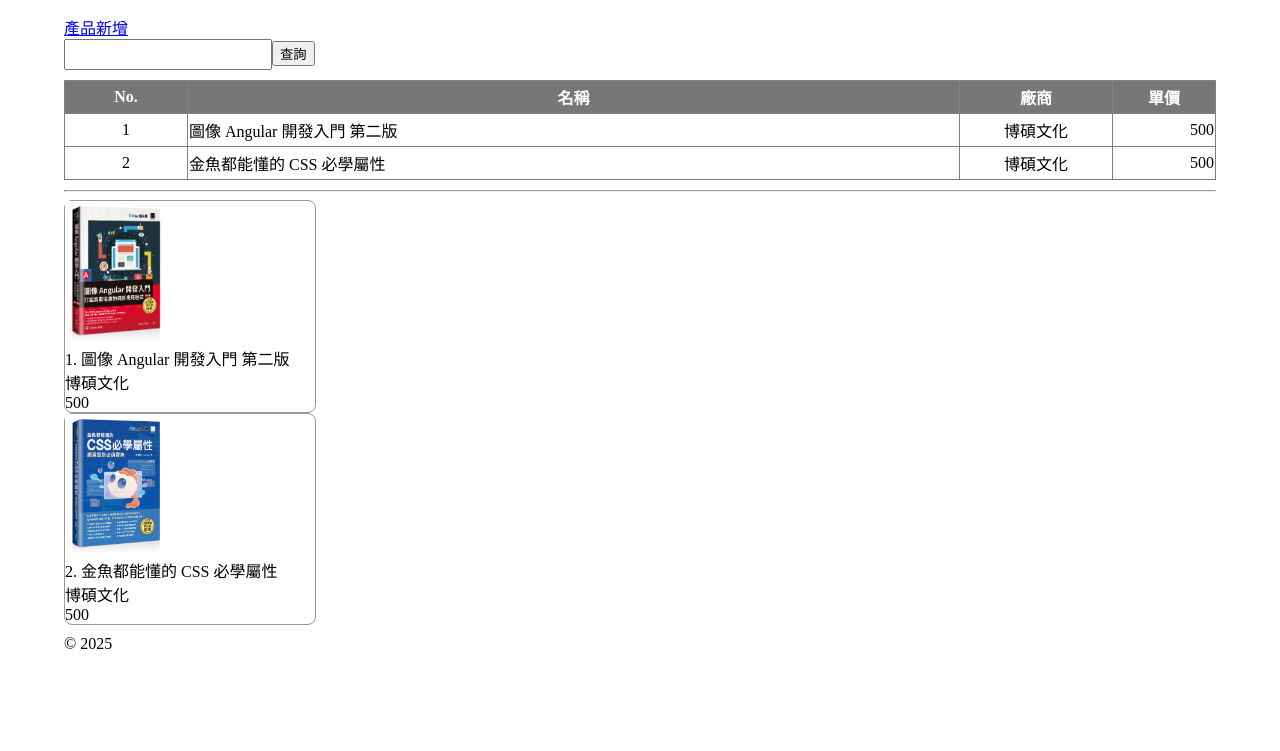
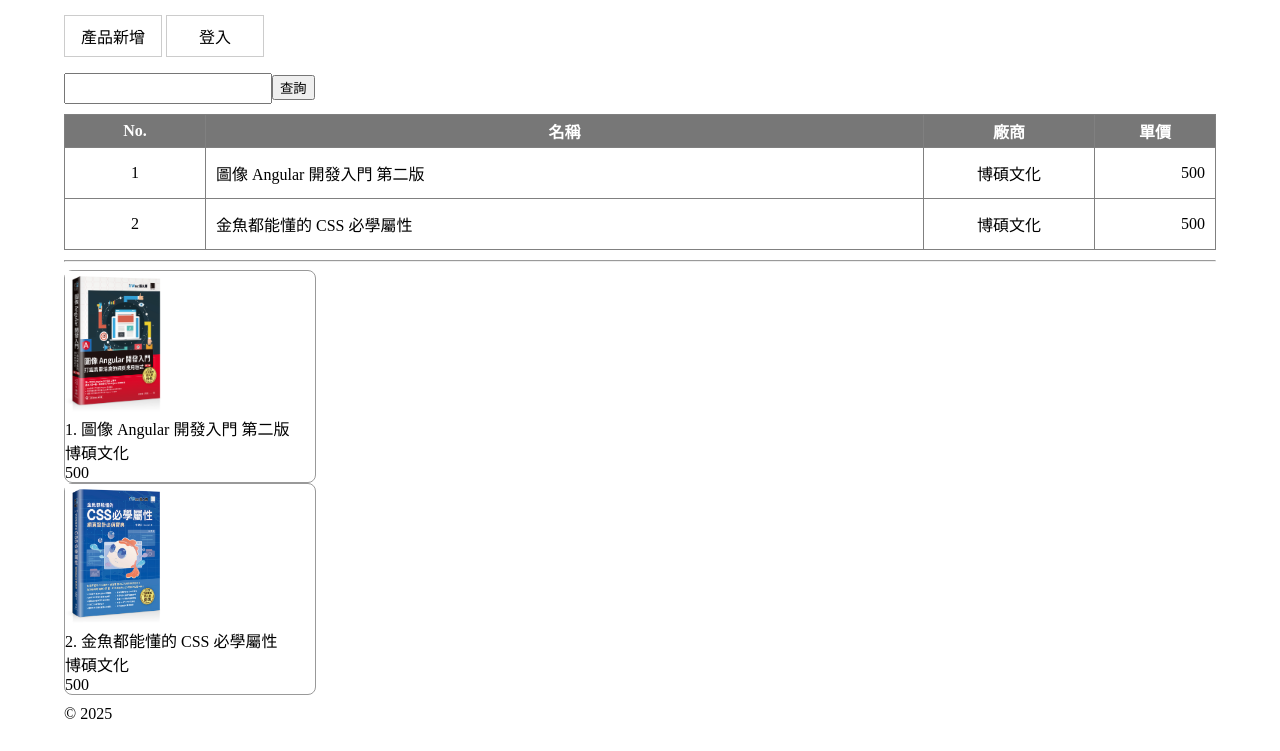
Before and after one commit to chyou180/mcu-141-1-web-14131811, a plain HTML site: page src/index.html in a window 1280 px wide. Shown: the part 49-800 px from the top of the page. Drawn offline with Linux system fonts and the light colour scheme.

Commit message:
feat(css):游標移入設定

```diff
--- a/src/index.html
+++ b/src/index.html
@@ -12,7 +12,10 @@
     </header>
     <section class=body>
       <nav>
-          <a href="./form.html">產品新增</a>
+        <ul>
+          <li> <a href="./form.html">產品新增</a></li>
+          <li>登入</li>
+        </ul>
       </nav>
          <form >
       <input type="text"><button>查詢</button></input></form>
--- a/src/indext.css
+++ b/src/indext.css
@@ -11,6 +11,27 @@ h3 {
 section.body {
   width: 90%;
   margin: 0px auto;
+}
+nav {
+  margin-bottom: 10px;
+}
+ul {
+  list-style: none;
+  padding: 0;
+}
+ul > li {
+  display: inline-block;
+  border: 1px solid #ccc;
+  padding: 8px;
+  width: 80px;
+  text-align: center;
+}
+a,
+a:active,
+a:hover,
+a:focus {
+  color: black;
+  text-decoration: none;
 }
 .card {
   border: solid 1px #999;
@@ -34,6 +55,12 @@ th,
 td {
   height: 30px;
 }
+tr > td {
+  padding: 10px;
+}
+tr:hover {
+  background-color: yellow;
+}
 td.id {
   width: 120px;
   text-align: center;
```
